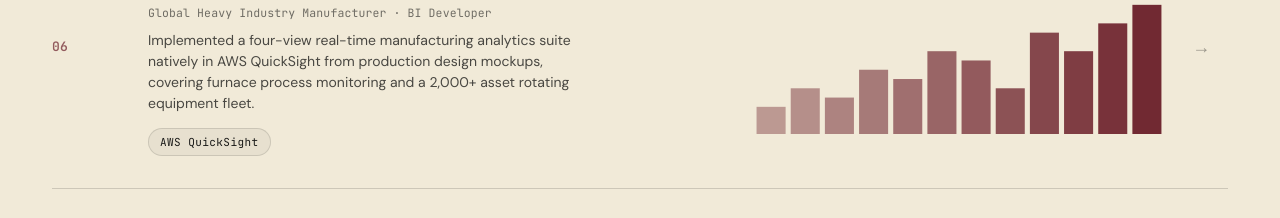
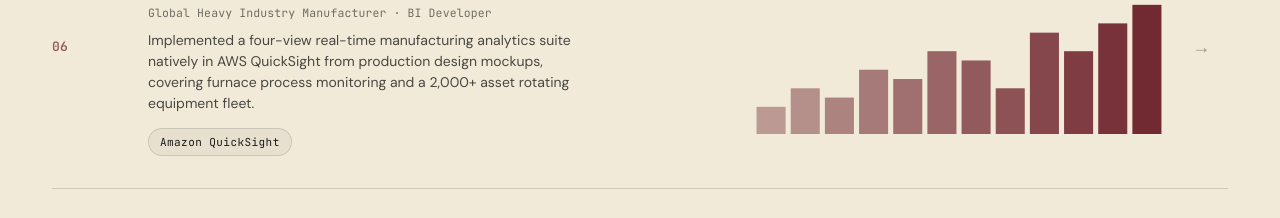
Before and after one commit to ottomontoya/portfolio, a React (Vite) app: page / in a window 1280 px wide. Shown: the part 3762-3980 px from the top of the page. Built offline with nearby package versions, Linux system fonts and the light colour scheme.

Commit message:
Update project tools terminology and correct AWS QuickSight reference

```diff
--- a/data/projects.ts
+++ b/data/projects.ts
@@ -142,7 +142,7 @@ export const PROJECTS: Project[] = [
     client: "Global Heavy Industry Manufacturer",
     role: "BI Developer",
     summary: "Implemented a four-view real-time manufacturing analytics suite natively in AWS QuickSight from production design mockups, covering furnace process monitoring and a 2,000+ asset rotating equipment fleet.",
-    tools: ["AWS QuickSight"],
+    tools: ["Amazon QuickSight"],
     scope: "Implementation",
     timeline: "3 wk",
     metric: { value: "2,000+", label: "Assets monitored" },
@@ -155,7 +155,7 @@ export const PROJECTS: Project[] = [
       "Translated the design system's cognitive UI principles into native QuickSight components within the tool's constraints",
       "Iterated alongside the design team to preserve visual nuance and intent through implementation",
     ],
-    impact: "Delivered a fully native AWS QuickSight dashboard suite implementing the cognitive UI design system at production scale, giving operators real-time visibility into furnace process health and a 2,000+ asset rotating equipment fleet.",
+    impact: "Delivered a fully native Amazon QuickSight dashboard suite implementing the cognitive UI design system at production scale, giving operators real-time visibility into furnace process health and a 2,000+ asset rotating equipment fleet.",
     caseStudy: "https://drive.google.com/file/d/1cEBafEFpml5bAGyRRCeVfIlInrbt4Eu0/view?usp=sharing",
     images: [
       "/assets/projects/p6/FPO.webp",
--- a/portfolio.tsx
+++ b/portfolio.tsx
@@ -522,7 +522,7 @@ function ProjectOverlay({ project, onClose }: { project: Project | null; onClose
             </div>
             {project.tools.length > 1 && (
               <div className="overlay-side-section">
-                <div className="overlay-section-label">Stack</div>
+                <div className="overlay-section-label">Tools</div>
                 <div className="overlay-tools">
                   {project.tools.map(t => <Pill key={t}>{t}</Pill>)}
                 </div>
```
